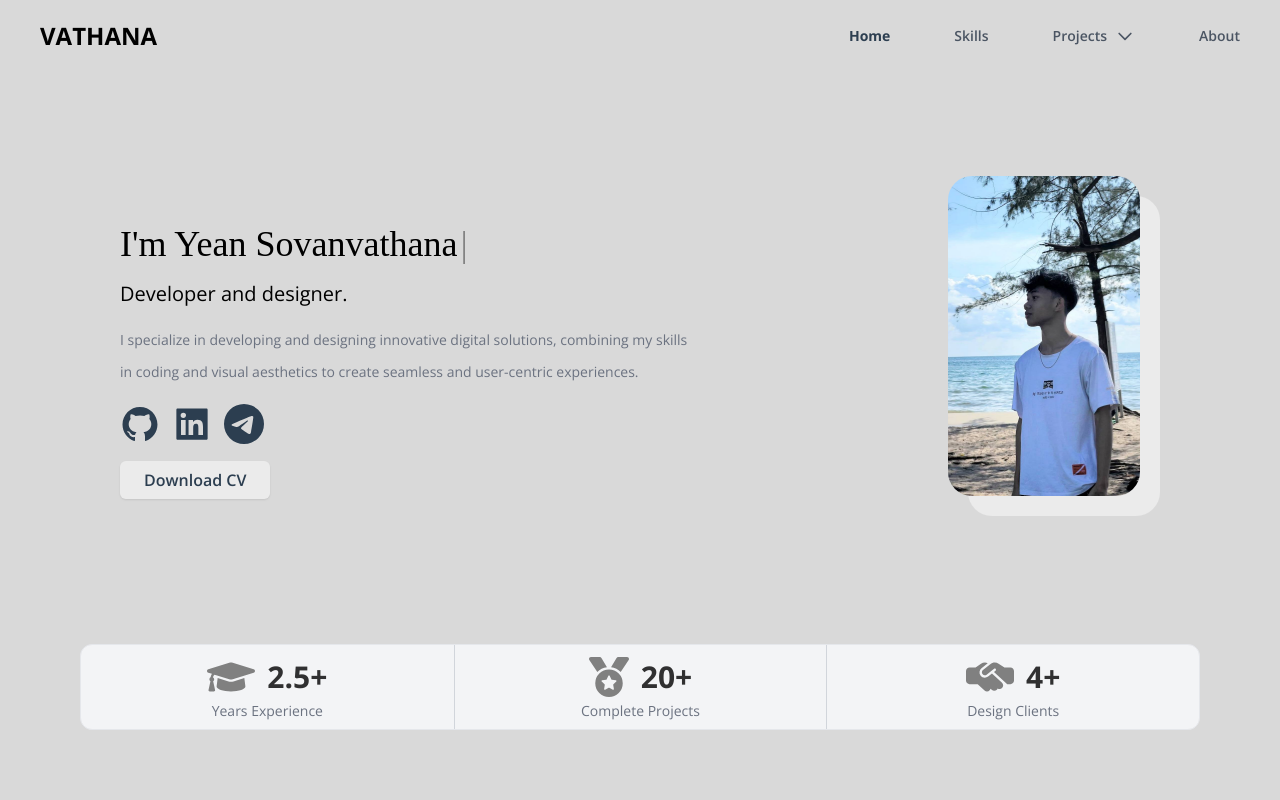
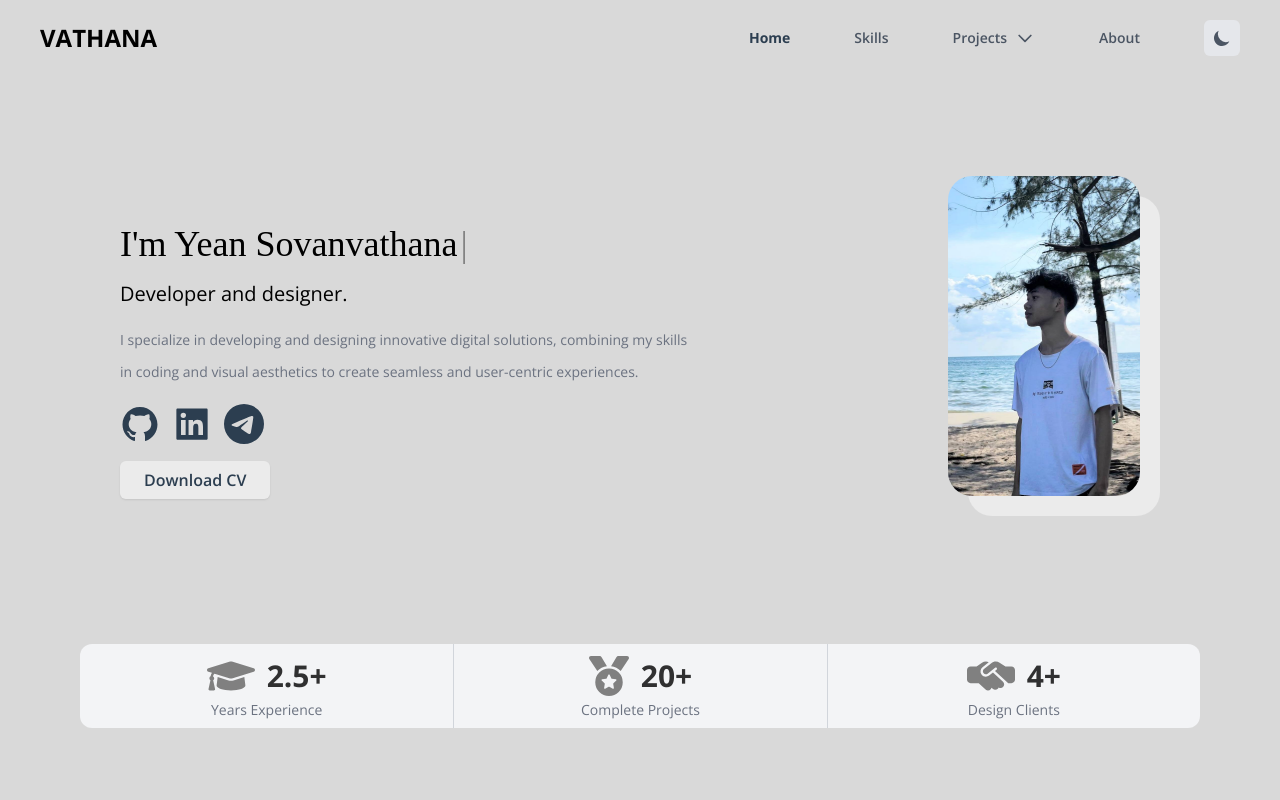
Before and after one commit to Yeansovanvathana/Portfolio_V2, a Next.js app: page / in a window 1280 px wide. Shown: the top 800 px of the page. Built offline with nearby package versions, Linux system fonts and the light colour scheme.

Commit message:
Add darkMode

```diff
--- /dev/null
+++ b/components/Button.jsx
@@ -0,0 +1,12 @@
+const Button = ({ children, className, onClick }) => {
+  return (
+    <button
+      className={`p-2 rounded-md hover:ring-2 hover:ring-gray-300 ${className}`}
+      onClick={onClick}
+    >
+      {children}
+    </button>
+  );
+};
+
+export default Button;
--- a/components/Navbar.jsx
+++ b/components/Navbar.jsx
@@ -1,16 +1,20 @@
 import React from "react";
-import { useState } from "react";
+import { useState, useEffect } from "react";
 import AnchorLink from "react-anchor-link-smooth-scroll";
 import useMediaQuery from "@/hooks/useMediaQuery";
 import { FaBars, FaTimes } from "react-icons/fa";
+import { useTheme } from "next-themes";
+import Button from "@/components/Button";
 
 const Link = ({ page, selectedPage, setSelectedPage }) => {
   const lowerCasePage = page.toLowerCase();
   return (
     <AnchorLink
       className={`${
-        selectedPage === lowerCasePage ? "text-secondary-200 font-bold" : ""
-      } hover:text-secondary-200 transition duration-500`}
+        selectedPage === lowerCasePage
+          ? "text-secondary-200 dark:text-gray-500 font-bold"
+          : ""
+      } hover:text-secondary-200 hover:dark:text-gray-500 transition duration-500`}
       href={`#${lowerCasePage}`}
       onClick={() => setSelectedPage(lowerCasePage)}
     >
@@ -22,12 +26,63 @@ const Link = ({ page, selectedPage, setSelectedPage }) => {
 export const Navbar = ({ isTopOfPage, selectedPage, setSelectedPage }) => {
   const [isMenuToggled, setIsMenuToggled] = useState(false);
   const isDesktop = useMediaQuery("(min-width: 1024px)");
-  const navbarBackground = isTopOfPage
-    ? "bg-primary-100"
-    : "bg-primary-100 opacity-95 border-b-[1px] border-gray-400 border-opacity-30";
+
+  const { systemTheme, theme, setTheme } = useTheme();
+  const [mounted, setMounted] = useState(false);
+
+  useEffect(() => {
+    setMounted(true);
+  }, []);
+
+  const renderThemeChanger = () => {
+    if (!mounted) return null;
+
+    const currentTheme = theme === "system" ? systemTheme : theme;
+
+    if (currentTheme === "dark") {
+      return (
+        <Button
+          className="bg-gray-200 dark:bg-gray-600"
+          onClick={() => setTheme("light")}
+        >
+          <svg
+            xmlns="http://www.w3.org/2000/svg"
+            className="h-5 w-5 dark:text-white"
+            viewBox="0 0 20 20"
+            fill="currentColor"
+          >
+            <path
+              fillRule="evenodd"
+              d="M10 2a1 1 0 011 1v1a1 1 0 11-2 0V3a1 1 0 011-1zm4 8a4 4 0 11-8 0 4 4 0 018 0zm-.464 4.95l.707.707a1 1 0 001.414-1.414l-.707-.707a1 1 0 00-1.414 1.414zm2.12-10.607a1 1 0 010 1.414l-.706.707a1 1 0 11-1.414-1.414l.707-.707a1 1 0 011.414 0zM17 11a1 1 0 100-2h-1a1 1 0 100 2h1zm-7 4a1 1 0 011 1v1a1 1 0 11-2 0v-1a1 1 0 011-1zM5.05 6.464A1 1 0 106.465 5.05l-.708-.707a1 1 0 00-1.414 1.414l.707.707zm1.414 8.486l-.707.707a1 1 0 01-1.414-1.414l.707-.707a1 1 0 011.414 1.414zM4 11a1 1 0 100-2H3a1 1 0 000 2h1z"
+              clipRule="evenodd"
+            />
+          </svg>
+        </Button>
+      );
+    } else {
+      return (
+        <Button className="bg-gray-200" onClick={() => setTheme("dark")}>
+          <svg
+            xmlns="http://www.w3.org/2000/svg"
+            className="h-5 w-5 "
+            viewBox="0 0 20 20"
+            fill="currentColor"
+          >
+            <path d="M17.293 13.293A8 8 0 016.707 2.707a8.001 8.001 0 1010.586 10.586z" />
+          </svg>
+        </Button>
+      );
+    }
+  };
 
   return (
-    <nav className={`${navbarBackground} z-40 w-full fixed top-0 py-5 `}>
+    <nav
+      className={`z-40 w-full fixed top-0 py-5 ${
+        isTopOfPage
+          ? ""
+          : "bg-primary-100 dark:bg-gray-800 opacity-95 border-b-[1px] border-gray-400 dark:border-opacity-30"
+      }`}
+    >
       <div className="flex items-center justify-between mx-auto max-w-screen-xl px-4 md:px-10">
         <h4
           className="font-playfair uppercase text-xl font-bold cursor-pointer lg:text-2xl"
@@ -37,7 +92,7 @@ export const Navbar = ({ isTopOfPage, selectedPage, setSelectedPage }) => {
         </h4>
 
         {isDesktop ? (
-          <div className="flex justify-between gap-16 text-sm font-semibold text-gray-600">
+          <div className="flex justify-between items-center gap-16 text-sm font-semibold text-gray-600 dark:text-gray-300">
             <Link
               page="Home"
               selectedPage={selectedPage}
@@ -106,9 +161,11 @@ export const Navbar = ({ isTopOfPage, selectedPage, setSelectedPage }) => {
               selectedPage={selectedPage}
               setSelectedPage={setSelectedPage}
             />
+            <div>{renderThemeChanger()}</div>
           </div>
         ) : (
-          <div>
+          <div className="flex items-center space-x-4">
+            {renderThemeChanger()}
             <button
               className={`text-gray-600 transition duration-500 ${
                 isMenuToggled ? "rotate-90" : ""
@@ -127,7 +184,7 @@ export const Navbar = ({ isTopOfPage, selectedPage, setSelectedPage }) => {
           }`}
         >
           <div
-            className="flex flex-col justify-center h-screen items-center gap-10 text-2xl -mt-20"
+            className="flex flex-col justify-center h-screen items-center gap-10 text-2xl -mt-20 dark:text-gray-300 dark:bg-gray-800"
             onClick={() => setIsMenuToggled(!isMenuToggled)}
           >
             <Link
--- a/components/Page.jsx
+++ b/components/Page.jsx
@@ -58,7 +58,7 @@ export const Page = () => {
                 hidden: { opacity: 0, x: -50 },
                 visible: { opacity: 1, x: 0 },
               }}
-              className="text-sm py-2 leading-8 text-gray-500 max-w-xl"
+              className="text-sm py-2 leading-8 text-gray-500 max-w-xl dark:text-gray-400"
             >
               I specialize in developing and designing innovative digital
               solutions, combining my skills in coding and visual aesthetics to
@@ -73,7 +73,7 @@ export const Page = () => {
                 hidden: { opacity: 0, x: -50 },
                 visible: { opacity: 1, x: 0 },
               }}
-              className="flex space-x-3 py-2 justify-center md:justify-start text-secondary-200"
+              className="flex space-x-3 py-2 justify-center md:justify-start text-secondary-200 dark:text-gray-400"
             >
               <AiFillGithub
                 onClick={() => {
@@ -129,7 +129,7 @@ export const Page = () => {
             }}
             className="flex justify-center items-center p-10 pb-12 md:pt-5"
           >
-            <div className="bg-primary-200 w-48 h-80 rounded-3xl relative">
+            <div className="bg-primary-200 dark:bg-gray-600 w-48 h-80 rounded-3xl relative">
               <div className="w-48 h-80 rounded-3xl absolute overflow-hidden right-5 -top-5">
                 <Image
                   src="/Vathana.jpg"
@@ -156,34 +156,38 @@ export const Page = () => {
           }}
         >
           <div className="w-[1280px] h-4/6 px-20">
-            <div className="border bg-gray-100 rounded-xl grid grid-cols-3 divide-x divide-gray-300">
+            <div className=" bg-gray-100 dark:bg-gray-600 rounded-xl grid grid-cols-3 divide-x divide-gray-300">
               <div className="flex flex-col justify-center items-center py-2">
                 <div className="flex flex-row items-center gap-3">
                   <svg
                     xmlns="http://www.w3.org/2000/svg"
                     viewBox="0 0 640 512"
                     className="lg:w-12 lg:h-12 h-8 w-8 animate-pulse"
-                    style={{ fill: "gray" }}
+                    style={{ fill: "var(--svg-fill-color)" }}
                   >
                     <path d="M622.34 153.2L343.4 67.5c-15.2-4.67-31.6-4.67-46.79 0L17.66 153.2c-23.54 7.23-23.54 38.36 0 45.59l48.63 14.94c-10.67 13.19-17.23 29.28-17.88 46.9C38.78 266.15 32 276.11 32 288c0 10.78 5.68 19.85 13.86 25.65L20.33 428.53C18.11 438.52 25.71 448 35.94 448h56.11c10.24 0 17.84-9.48 15.62-19.47L82.14 313.65C90.32 307.85 96 298.78 96 288c0-11.57-6.47-21.25-15.66-26.87.76-15.02 8.44-28.3 20.69-36.72L296.6 284.5c9.06 2.78 26.44 6.25 46.79 0l278.95-85.7c23.55-7.24 23.55-38.36 0-45.6zM352.79 315.09c-28.53 8.76-52.84 3.92-65.59 0l-145.02-44.55L128 384c0 35.35 85.96 64 192 64s192-28.65 192-64l-14.18-113.47-145.03 44.56z" />
                   </svg>
                   <h1 className="text-3xl font-bold opacity-80">2.5+</h1>
                 </div>
-                <h3 className="text-gray-500 text-sm">Years Experience</h3>
+                <h3 className="text-gray-500 text-sm dark:text-gray-300">
+                  Years Experience
+                </h3>
               </div>
               <div className="flex flex-col justify-center items-center py-2">
                 <div className="flex flex-row items-center gap-3 py-1">
                   <svg
                     xmlns="http://www.w3.org/2000/svg"
                     viewBox="0 0 512 512"
-                    className="lg:w-10 lg:h-10 h-8 w-8 animate-pulse"
-                    style={{ fill: "gray" }}
+                    className="lg:w-10 lg:h-10 h-8 w-8 animate-pulse text-gray-500"
+                    style={{ fill: "var(--svg-fill-color)" }}
                   >
                     <path d="M4.1 38.2C1.4 34.2 0 29.4 0 24.6C0 11 11 0 24.6 0H133.9c11.2 0 21.7 5.9 27.4 15.5l68.5 114.1c-48.2 6.1-91.3 28.6-123.4 61.9L4.1 38.2zm503.7 0L405.6 191.5c-32.1-33.3-75.2-55.8-123.4-61.9L350.7 15.5C356.5 5.9 366.9 0 378.1 0H487.4C501 0 512 11 512 24.6c0 4.8-1.4 9.6-4.1 13.6zM80 336a176 176 0 1 1 352 0A176 176 0 1 1 80 336zm184.4-94.9c-3.4-7-13.3-7-16.8 0l-22.4 45.4c-1.4 2.8-4 4.7-7 5.1L168 298.9c-7.7 1.1-10.7 10.5-5.2 16l36.3 35.4c2.2 2.2 3.2 5.2 2.7 8.3l-8.6 49.9c-1.3 7.6 6.7 13.5 13.6 9.9l44.8-23.6c2.7-1.4 6-1.4 8.7 0l44.8 23.6c6.9 3.6 14.9-2.2 13.6-9.9l-8.6-49.9c-.5-3 .5-6.1 2.7-8.3l36.3-35.4c5.6-5.4 2.5-14.8-5.2-16l-50.1-7.3c-3-.4-5.7-2.4-7-5.1l-22.4-45.4z" />
                   </svg>
                   <h1 className="text-3xl font-bold opacity-80">20+</h1>
                 </div>
-                <h3 className="text-gray-500 text-sm">Complete Projects</h3>
+                <h3 className="text-gray-500 text-sm dark:text-gray-300">
+                  Complete Projects
+                </h3>
               </div>
               <div className="flex flex-col justify-center items-center py-2">
                 <div className="flex flex-row items-center gap-3">
@@ -191,13 +195,15 @@ export const Page = () => {
                     xmlns="http://www.w3.org/2000/svg"
                     viewBox="0 0 640 512"
                     className="lg:w-12 lg:h-12 h-8 w-8 animate-pulse"
-                    style={{ fill: "gray" }}
+                    style={{ fill: "var(--svg-fill-color)" }}
                   >
                     <path d="M323.4 85.2l-96.8 78.4c-16.1 13-19.2 36.4-7 53.1c12.9 17.8 38 21.3 55.3 7.8l99.3-77.2c7-5.4 17-4.2 22.5 2.8s4.2 17-2.8 22.5l-20.9 16.2L550.2 352H592c26.5 0 48-21.5 48-48V176c0-26.5-21.5-48-48-48H516h-4-.7l-3.9-2.5L434.8 79c-15.3-9.8-33.2-15-51.4-15c-21.8 0-43 7.5-60 21.2zm22.8 124.4l-51.7 40.2C263 274.4 217.3 268 193.7 235.6c-22.2-30.5-16.6-73.1 12.7-96.8l83.2-67.3c-11.6-4.9-24.1-7.4-36.8-7.4C234 64 215.7 69.6 200 80l-72 48H48c-26.5 0-48 21.5-48 48V304c0 26.5 21.5 48 48 48H156.2l91.4 83.4c19.6 17.9 49.9 16.5 67.8-3.1c5.5-6.1 9.2-13.2 11.1-20.6l17 15.6c19.5 17.9 49.9 16.6 67.8-2.9c4.5-4.9 7.8-10.6 9.9-16.5c19.4 13 45.8 10.3 62.1-7.5c17.9-19.5 16.6-49.9-2.9-67.8l-134.2-123z" />
                   </svg>
                   <h1 className="text-3xl font-bold opacity-80">4+</h1>
                 </div>
-                <h3 className="text-gray-500 text-sm">Design Clients</h3>
+                <h3 className="text-gray-500 text-sm dark:text-gray-300">
+                  Design Clients
+                </h3>
               </div>
             </div>
           </div>
--- a/package.json
+++ b/package.json
@@ -14,6 +14,7 @@
     "eslint-config-next": "13.3.0",
     "framer-motion": "^10.12.9",
     "next": "13.3.0",
+    "next-themes": "^0.2.1",
     "postcss": "8.4.21",
     "react": "18.2.0",
     "react-anchor-link-smooth-scroll": "^1.0.12",
--- a/pages/_app.js
+++ b/pages/_app.js
@@ -1,5 +1,10 @@
-import '@/styles/globals.css'
+import "@/styles/globals.css";
+import { ThemeProvider } from "next-themes";
 
 export default function App({ Component, pageProps }) {
-  return <Component {...pageProps} />
+  return (
+    <ThemeProvider attribute="class">
+      <Component {...pageProps} />
+    </ThemeProvider>
+  );
 }
--- a/pages/index.js
+++ b/pages/index.js
@@ -3,9 +3,8 @@ import { useState, useEffect } from "react";
 import { Page } from "@/components/Page";
 import { Design } from "@/components/Design";
 import { Navbar } from "@/components/Navbar";
-import useMediaQuery from "@/hooks/useMediaQuery";
 import { motion } from "framer-motion";
-import DotGroup from "@/components/DotGroup";
+// import DotGroup from "@/components/DotGroup";
 import { Skillset } from "@/components/Skillset";
 import { Project } from "@/components/Project";
 import { About } from "@/components/About";
@@ -13,7 +12,7 @@ import { About } from "@/components/About";
 export default function Home() {
   const [selectedPage, setSelectedPage] = useState("home");
   const [isTopOfPage, setIsTopOfPage] = useState(true);
-  const isDesktop = useMediaQuery("(min-width: 1060px)");
+  // const isDesktop = useMediaQuery("(min-width: 1060px)");
 
   useEffect(() => {
     const handleScroll = () => {
@@ -28,7 +27,7 @@ export default function Home() {
   }, []);
 
   return (
-    <div className="bg-primary-100 ">
+    <div>
       <Head>
         <title>Vathana Portfolio</title>
         <link rel="icon" href="/Icons/v-logo.png" type="image/x-icon" />
--- a/styles/globals.css
+++ b/styles/globals.css
@@ -14,6 +14,32 @@ img {
     height: 100%;
     object-fit: cover;
     border-radius: 8px;
+}
+:root {
+    --svg-fill-color: gray;
+  }
+
+  /* Dark mode */
+.dark {
+--svg-fill-color: white;
+}
+
+@layer base {
+    body {
+        @apply bg-primary-100 dark:bg-gray-800;
+    }
+}
+
+@layer components {
+    .Card {
+        @apply w-36 bg-primary-200 dark:bg-gray-600 border-spacing-1 shadow p-2 drop-shadow-md font-medium flex items-center gap-3;
+    }
+    .Card2 {
+        @apply w-36 bg-primary-200 dark:bg-gray-600  border-spacing-1 shadow p-2 drop-shadow-md font-medium flex items-center gap-3;
+    }
+    .Button {
+        @apply w-6 h-6;
+    }
 }
 
 .slideshow {
@@ -52,15 +78,3 @@ img {
     width: 45px;
     @apply bg-secondary-300;
 }
-
-@layer components {
-    .Card {
-        @apply w-36 bg-primary-200 border-spacing-1 shadow p-2 drop-shadow-md font-medium flex items-center gap-3;
-    }
-    .Card2 {
-        @apply w-36 bg-primary-200 border-spacing-1 shadow p-2 drop-shadow-md font-medium flex items-center gap-3;
-    }
-    .Button {
-        @apply w-6 h-6;
-    }
-}
--- a/tailwind.config.js
+++ b/tailwind.config.js
@@ -5,12 +5,14 @@ module.exports = {
     "./components/**/*.{js,ts,jsx,tsx}",
     "./app/**/*.{js,ts,jsx,tsx}",
   ],
+  darkMode: "class",
   theme: {
     extend: {
       colors: {
         primary: {
           100: "#D9D9D9",
           200: "#EBEBEB",
+          300: "#121212",
         },
         secondary: {
           100: "#bdc3c7",
@@ -28,5 +30,12 @@ module.exports = {
       },
     },
   },
+  variants: {
+    extend: {
+      backgroundColor: ["dark"],
+      borderColor: ["dark"],
+      textColor: ["dark"],
+    },
+  },
   plugins: [],
 };
```
Also changed, not shown: components/Header.js (deleted, +0 -18 lines), 2 other files (tests, documents, lock files or other folders).
